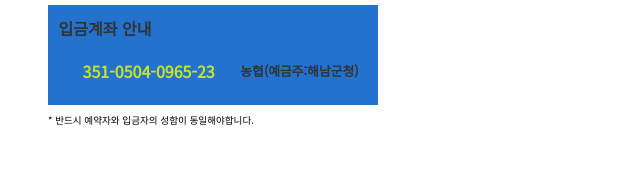
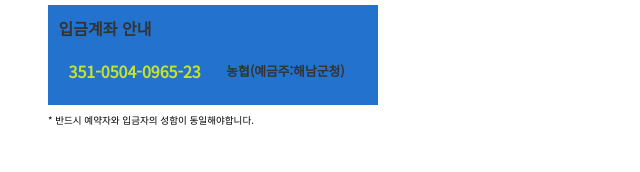
Before and after one commit to ifg035/camp_mobile, a plain HTML site: page index.html in a window 1280 px wide. Shown: the part 1957-2129 px from the top of the page, 0-640 px from the left. Drawn offline with nearby package versions, Linux system fonts and the light colour scheme.

Commit message:
입금계좌

```diff
--- a/scss/style.scss
+++ b/scss/style.scss
@@ -447,7 +447,7 @@ td{
 .deposit-info span{
     color:#C8E22B;
     font-size: 1rem;
-    margin-left:1.5rem;
+    margin-left:.625rem;
 }
 
 .depo-p{
```
Also changed, not shown: css/style.css, 1 other file.
